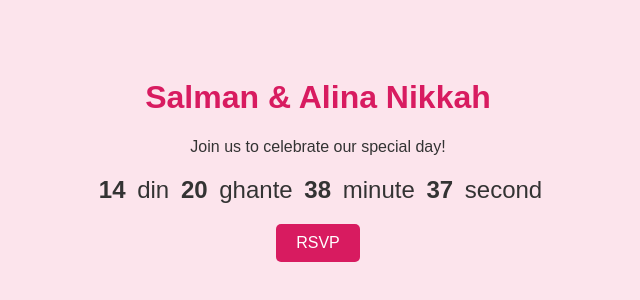
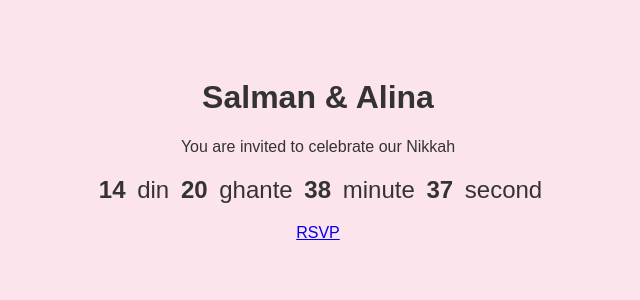
Before and after one commit to riazahmed48750/Nikah-Mubarak, a plain HTML site: page index.html in a window 1280 px wide. Shown: the whole page, without its empty margins (322-962 px from the left). Drawn offline with Linux system fonts and the light colour scheme.

Commit message:
Update index.html

```diff
--- a/index.html
+++ b/index.html
@@ -1,16 +1,17 @@
-
 <!DOCTYPE html>
 <html lang="en">
 <head>
 <meta charset="UTF-8">
 <meta name="viewport" content="width=device-width, initial-scale=1.0">
-  <title>Salman Nikkah Invitation</title>
+<title>Salman & Alina Nikkah</title>
 <link rel="stylesheet" href="style.css">
+<link href="https://fonts.googleapis.com/css2?family=Great+Vibes&family=Poppins:wght@400;600&display=swap" rel="stylesheet">
 </head>
 <body>
-  <div class="container">
-    <h1>Salman & Alina Nikkah</h1>
-    <p>Join us to celebrate our special day!</p>
+  <div class="main-container">
+    <div class="card">
+      <h1 class="names">Salman & Alina</h1>
+      <p class="invite-text">You are invited to celebrate our Nikkah</p>
 
       <!-- Countdown Timer -->
       <div id="countdown">
@@ -20,8 +21,9 @@
         <span id="seconds"></span> second
       </div>
 
-    <!-- Optional RSVP button -->
-    <button onclick="alert('RSVP sent!')">RSVP</button>
+      <!-- RSVP Button -->
+      <a href="#" class="rsvp-button">RSVP</a>
+    </div>
   </div>
 
   <script src="timer.js"></script>
```
Lines whose indentation alone changed are shown as unchanged.
